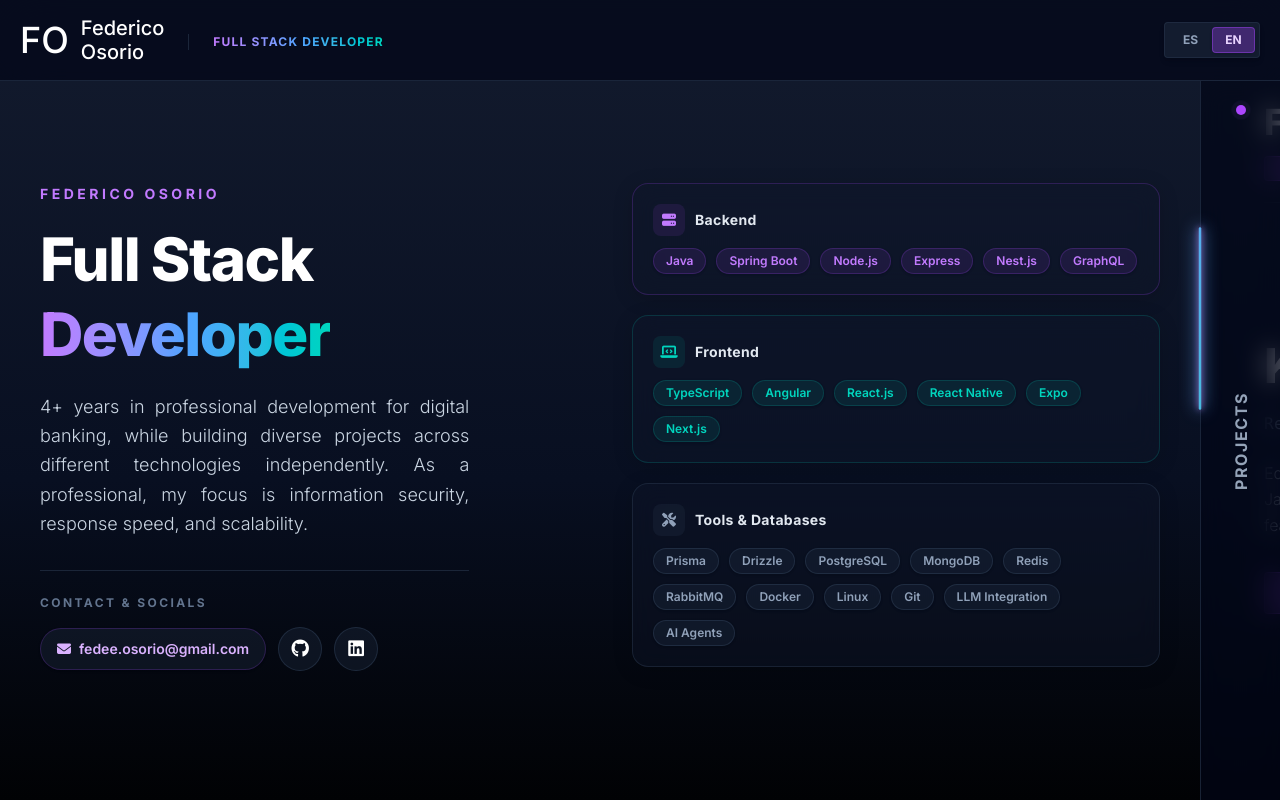
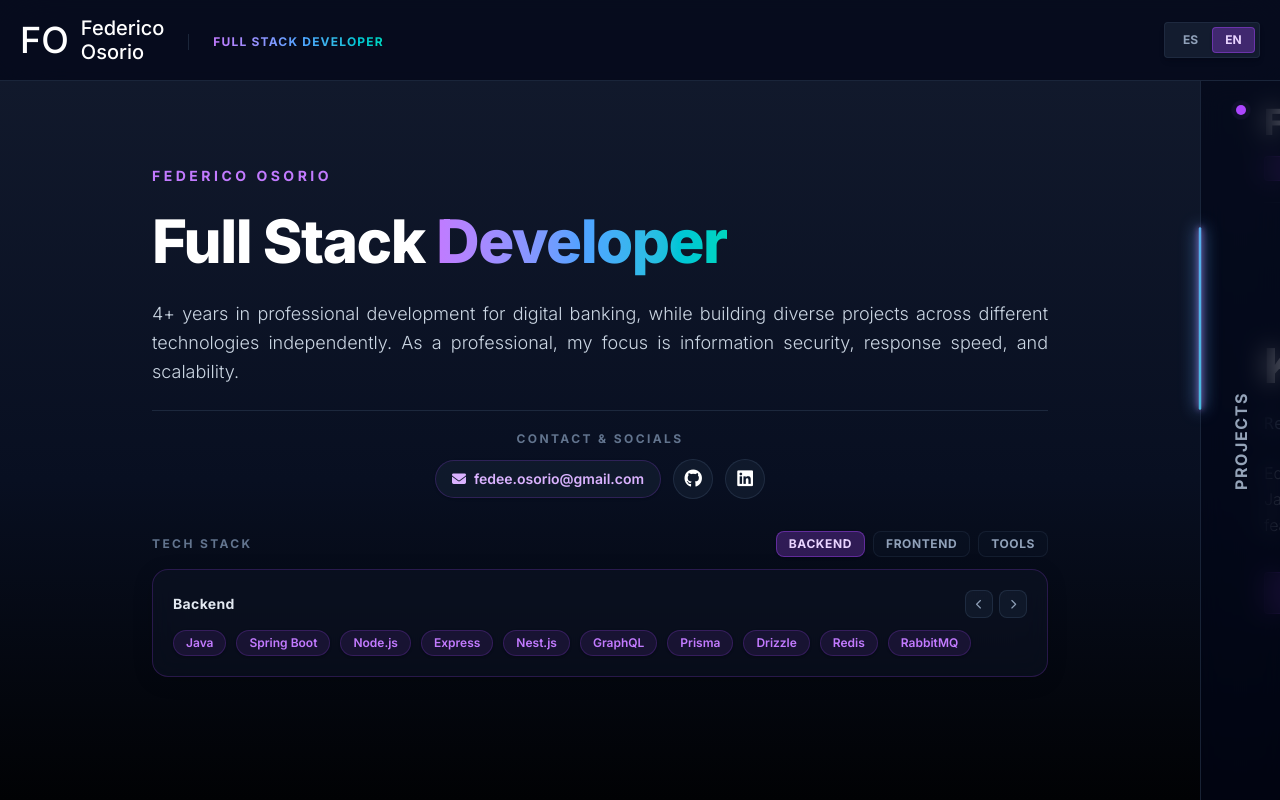
Before and after one commit to FedeOsorio/portfolio, a Next.js app: page / in a window 1280 px wide. Built offline with nearby package versions, Linux system fonts and the light colour scheme.

Commit message:
Modificacione en pantalla de inicio

```diff
--- a/src/components/main.tsx
+++ b/src/components/main.tsx
@@ -1,6 +1,6 @@
 "use client";
-import React from "react";
-import { motion, Variants } from "framer-motion";
+import React, { useState } from "react";
+import { motion, AnimatePresence } from "framer-motion";
 import { useLanguage } from "@/context/LanguageContext";
 
 const backendSkills = [
@@ -10,6 +10,10 @@ const backendSkills = [
   { name: "Express", type: "purple" },
   { name: "Nest.js", type: "purple" },
   { name: "GraphQL", type: "purple" },
+  { name: "Prisma", type: "purple" },
+  { name: "Drizzle", type: "purple" },
+  { name: "Redis", type: "purple" },
+  { name: "RabbitMQ", type: "purple" },
 ];
 
 const frontendSkills = [
@@ -22,15 +26,12 @@ const frontendSkills = [
 ];
 
 const toolsSkills = [
-  { name: "Prisma", type: "neutral" },
-  { name: "Drizzle", type: "neutral" },
   { name: "PostgreSQL", type: "neutral" },
   { name: "MongoDB", type: "neutral" },
-  { name: "Redis", type: "neutral" },
-  { name: "RabbitMQ", type: "neutral" },
   { name: "Docker", type: "neutral" },
   { name: "Linux", type: "neutral" },
   { name: "Git", type: "neutral" },
+  { name: "CI/CD", type: "neutral" },
   { name: "LLM Integration", type: "neutral" },
   { name: "AI Agents", type: "neutral" },
 ];
@@ -42,6 +43,37 @@ interface MainProps {
 
 const Main: React.FC<MainProps> = ({ setActivePanel, isMobile = false }) => {
   const { t, language } = useLanguage();
+  const [techIndex, setTechIndex] = useState(0);
+
+  const techCategories = [
+    {
+      id: "backend",
+      label: "Backend",
+      icon: "fa-server",
+      skills: backendSkills,
+      borderColor: "border-purple-500/20 hover:border-purple-500/40",
+      badgeBg: "bg-purple-500/10 text-purple-400",
+      activeTabBg: "bg-purple-500/25 border-purple-500/40 text-purple-200 shadow-sm",
+    },
+    {
+      id: "frontend",
+      label: "Frontend",
+      icon: "fa-laptop-code",
+      skills: frontendSkills,
+      borderColor: "border-teal-500/20 hover:border-teal-500/40",
+      badgeBg: "bg-teal-500/10 text-teal-400",
+      activeTabBg: "bg-teal-500/25 border-teal-500/40 text-teal-200 shadow-sm",
+    },
+    {
+      id: "tools",
+      label: language === "es" ? "Herramientas y Base de Datos" : "Tools & Databases",
+      icon: "fa-screwdriver-wrench",
+      skills: toolsSkills,
+      borderColor: "border-slate-700/40 hover:border-slate-500/40",
+      badgeBg: "bg-slate-800/40 text-slate-400",
+      activeTabBg: "bg-slate-800/60 border-slate-600/50 text-slate-200 shadow-sm",
+    },
+  ];
 
   const getPillClass = (type: string) => {
     switch (type) {
@@ -54,54 +86,32 @@ const Main: React.FC<MainProps> = ({ setActivePanel, isMobile = false }) => {
     }
   };
 
-  const renderSkillsRow = (skills: any[], delayOffset: number) => (
+  const renderSkillsRow = (skills: any[]) => (
     <div className="flex flex-wrap justify-start gap-2 md:gap-2.5 w-full">
-      {skills.map((skill, index) => (
-        <motion.span
+      {skills.map((skill) => (
+        <span
           key={skill.name}
-          initial={{ opacity: 0, scale: 0.8 }}
-          animate={{ opacity: 1, scale: 1 }}
-          whileHover={{ scale: 1.05, y: -2 }}
-          transition={{
-            duration: 0.4,
-            delay: delayOffset + (index * 0.03),
-            scale: { type: "spring", stiffness: 300, damping: 10 }
-          }}
-          className={`flex items-center justify-center text-center font-semibold border shadow-sm cursor-default transition-colors ${getPillClass(skill.type)}
-            px-3 py-1 text-[10px] md:text-xs rounded-full`}
+          className={`flex items-center justify-center text-center font-semibold border shadow-sm cursor-default transition-colors ${getPillClass(skill.type)} px-3 py-1 text-[10px] md:text-xs rounded-full`}
         >
           {skill.name}
-        </motion.span>
+        </span>
       ))}
     </div>
   );
 
-  const cardVariants: Variants = {
-    hidden: { opacity: 0 },
-    visible: (index: number) => ({
-      opacity: 1,
-      transition: {
-        delay: 0.2 + index * 0.12,
-        duration: 0.6,
-        ease: "easeOut" as const
-      }
-    })
-  };
+  return (
+    <div className={`w-full flex-1 flex flex-col relative my-auto
+      ${isMobile ? "justify-start pt-6" : "justify-center py-4 md:py-6"}
+    `}>
+      <div className="container mx-auto px-4 md:px-8 lg:px-10 relative z-10 flex-grow flex flex-col justify-center">
+        <div className="w-full max-w-4xl mx-auto flex flex-col gap-6 lg:gap-8">
 
-  return (
-    <div className={`w-full flex-1 flex flex-col relative
-      ${isMobile ? "justify-start pt-6" : "justify-center pt-8 md:pt-12 pb-16 md:pb-20"}
-    `}>
-      <div className={`container mx-auto px-4 md:px-8 lg:px-10 relative z-10 flex-grow flex ${isMobile ? "items-start pt-2" : "items-center"}`}>
-        <div className="w-full max-w-7xl mx-auto">
-          <div className="grid grid-cols-1 lg:grid-cols-12 gap-8 lg:gap-12 xl:gap-16 items-center">
-
-            {/* Left Column: Intro and Contact */}
-            <div className="lg:col-span-5 flex flex-col justify-center text-left">
+          {/* Top Section: Intro and Contact */}
+          <div className="w-full flex flex-col text-left">
             <motion.div
-                initial={{ opacity: 0, x: -30 }}
-                animate={{ opacity: 1, x: 0 }}
-                transition={{ duration: 0.8, ease: "easeOut" }}
+              initial={{ opacity: 0 }}
+              animate={{ opacity: 1 }}
+              transition={{ duration: 0.4, ease: "easeOut" }}
             >
               <div className="flex items-center justify-between gap-3 mb-3 w-full">
                 <p className="text-purple-400 font-bold tracking-[0.25em] uppercase text-xs md:text-sm leading-none m-0 flex items-center h-8">
@@ -127,19 +137,19 @@ const Main: React.FC<MainProps> = ({ setActivePanel, isMobile = false }) => {
                 </span>
               </h1>
 
-                <p className="text-base md:text-lg text-slate-300 leading-relaxed mb-8 font-light max-w-lg text-justify">
+              <p className="text-base md:text-lg text-slate-300 leading-relaxed mb-6 font-light text-justify">
                 {t("main.specialization")}
               </p>
 
-                {/* Contact Section */}
-                <div className="space-y-4 border-t border-slate-700/50 pt-6">
+              {/* Contact Section - Centered */}
+              <div className="space-y-3 border-t border-slate-700/50 pt-5 flex flex-col items-center text-center">
                 <h3 className="text-xs font-bold uppercase tracking-[0.2em] text-slate-500">
                   {t("main.contactTitle")}
                 </h3>
-                  <div className="flex flex-wrap items-center gap-3">
+                <div className="flex flex-wrap items-center justify-center gap-3">
                   <a
                     href="mailto:fedee.osorio@gmail.com"
-                      className="flex items-center gap-2 px-4 py-2.5 bg-slate-800/40 hover:bg-slate-700/60 text-purple-300 hover:text-purple-200 rounded-full transition-all border border-purple-500/20 hover:border-purple-500/40 text-xs md:text-sm font-semibold shadow-sm hover:shadow-[0_0_15px_rgba(168,85,247,0.15)]"
+                    className="flex items-center gap-2 px-4 py-2 bg-slate-800/40 hover:bg-slate-700/60 text-purple-300 hover:text-purple-200 rounded-full transition-all border border-purple-500/20 hover:border-purple-500/40 text-xs md:text-sm font-semibold shadow-sm hover:shadow-[0_0_15px_rgba(168,85,247,0.15)]"
                   >
                     <i className="fa-solid fa-envelope text-sm" />
                     <span>fedee.osorio@gmail.com</span>
@@ -148,7 +158,7 @@ const Main: React.FC<MainProps> = ({ setActivePanel, isMobile = false }) => {
                     href="https://github.com/FedeOsorio"
                     target="_blank"
                     rel="noopener noreferrer"
-                      className="flex items-center justify-center w-11 h-11 bg-slate-800/40 hover:bg-slate-700/60 text-white rounded-full transition-all border border-slate-700/50 hover:border-slate-400/50 hover:shadow-sm"
+                    className="flex items-center justify-center w-10 h-10 bg-slate-800/40 hover:bg-slate-700/60 text-white rounded-full transition-all border border-slate-700/50 hover:border-slate-400/50 hover:shadow-sm"
                   >
                     <i className="fa-brands fa-github text-lg" />
                   </a>
@@ -156,7 +166,7 @@ const Main: React.FC<MainProps> = ({ setActivePanel, isMobile = false }) => {
                     href="https://www.linkedin.com/in/fedeosorio/"
                     target="_blank"
                     rel="noopener noreferrer"
-                      className="flex items-center justify-center w-11 h-11 bg-slate-800/40 hover:bg-slate-700/60 text-white rounded-full transition-all border border-slate-700/50 hover:border-teal-500/50 hover:shadow-sm"
+                    className="flex items-center justify-center w-10 h-10 bg-slate-800/40 hover:bg-slate-700/60 text-white rounded-full transition-all border border-slate-700/50 hover:border-teal-500/50 hover:shadow-sm"
                   >
                     <i className="fa-brands fa-linkedin text-lg" />
                   </a>
@@ -165,75 +175,75 @@ const Main: React.FC<MainProps> = ({ setActivePanel, isMobile = false }) => {
             </motion.div>
           </div>
 
-            {/* Right Column: Skills Cards */}
-            <div className="lg:col-span-6 lg:col-start-7 flex flex-col justify-center w-full">
-              <div className="flex flex-col items-start gap-4 md:gap-5 w-full">
+          {/* Bottom Section: Reserved Outer Area with Flexible 1/2 Row Card */}
+          <div className="w-full flex flex-col gap-3 min-h-[180px] md:min-h-[190px] flex-none justify-start">
+            <div className="flex items-center justify-between gap-3 flex-none">
+              <h3 className="text-xs font-bold uppercase tracking-[0.2em] text-slate-500">
+                {t("main.techStack")}
+              </h3>
 
-                {/* Backend Card */}
+              {/* Category Pills / Navigation Tabs */}
+              <div className="flex items-center gap-1.5 md:gap-2">
+                {techCategories.map((cat, idx) => (
+                  <button
+                    key={cat.id}
+                    onClick={() => setTechIndex(idx)}
+                    className={`px-3 py-1 rounded-lg text-[10px] md:text-xs font-bold uppercase tracking-wider transition-all border cursor-pointer ${
+                      techIndex === idx
+                        ? cat.activeTabBg
+                        : "bg-slate-900/30 text-slate-400 border-slate-800/60 hover:text-slate-200 hover:border-slate-700"
+                    }`}
+                  >
+                    {cat.id === "tools" ? (language === "es" ? "Herramientas" : "Tools") : cat.label}
+                  </button>
+                ))}
+              </div>
+            </div>
+
+            {/* Reserved Outer Space */}
+            <div className="relative w-full min-h-[135px] md:min-h-[145px] flex flex-col justify-start">
+              <AnimatePresence mode="wait">
                 <motion.div
-                  custom={0}
-                  initial="hidden"
-                  animate="visible"
-                  variants={cardVariants}
-                  className="p-5 rounded-2xl bg-slate-900/40 backdrop-blur-md border border-purple-500/20 hover:border-purple-500/40 transition-all shadow-[0_4px_20px_rgba(0,0,0,0.15)] flex flex-col gap-3 group w-full max-w-[560px]"
+                  key={techCategories[techIndex].id}
+                  initial={{ opacity: 0 }}
+                  animate={{ opacity: 1 }}
+                  exit={{ opacity: 0 }}
+                  transition={{ duration: 0.2, ease: "linear" }}
+                  className={`p-4 md:p-5 rounded-2xl bg-slate-900/40 backdrop-blur-md border ${techCategories[techIndex].borderColor} transition-colors shadow-[0_4px_20px_rgba(0,0,0,0.15)] flex flex-col gap-3 group w-full h-auto`}
                 >
-                  <div className="flex items-center gap-2.5">
-                    <div className="flex items-center justify-center w-8 h-8 rounded-lg bg-purple-500/10 text-purple-400 group-hover:scale-110 transition-transform">
-                      <i className="fa-solid fa-server text-sm" />
+                  <div className="flex items-center justify-between flex-none">
+                    <span className="font-bold text-sm text-slate-200 tracking-wide">
+                      {techCategories[techIndex].label}
+                    </span>
+
+                    {/* Navigation Arrow buttons */}
+                    <div className="flex items-center gap-1.5">
+                      <button
+                        onClick={() => setTechIndex((prev) => (prev === 0 ? techCategories.length - 1 : prev - 1))}
+                        className="w-7 h-7 rounded-lg bg-slate-800/40 hover:bg-slate-700/60 text-slate-400 hover:text-white flex items-center justify-center transition-all border border-slate-700/50 cursor-pointer"
+                        aria-label="Previous category"
+                      >
+                        <i className="fa-solid fa-chevron-left text-[10px]" />
+                      </button>
+                      <button
+                        onClick={() => setTechIndex((prev) => (prev === techCategories.length - 1 ? 0 : prev + 1))}
+                        className="w-7 h-7 rounded-lg bg-slate-800/40 hover:bg-slate-700/60 text-slate-400 hover:text-white flex items-center justify-center transition-all border border-slate-700/50 cursor-pointer"
+                        aria-label="Next category"
+                      >
+                        <i className="fa-solid fa-chevron-right text-[10px]" />
+                      </button>
                     </div>
-                    <span className="font-bold text-sm text-slate-200 tracking-wide">
-                      Backend
-                    </span>
                   </div>
-                  {renderSkillsRow(backendSkills, 0.3)}
+
+                  {renderSkillsRow(techCategories[techIndex].skills)}
                 </motion.div>
-
-                {/* Frontend Card */}
-                <motion.div
-                  custom={1}
-                  initial="hidden"
-                  animate="visible"
-                  variants={cardVariants}
-                  className="p-5 rounded-2xl bg-slate-900/40 backdrop-blur-md border border-teal-500/20 hover:border-teal-500/40 transition-all shadow-[0_4px_20px_rgba(0,0,0,0.15)] flex flex-col gap-3 group w-full max-w-[560px]"
-                >
-                  <div className="flex items-center gap-2.5">
-                    <div className="flex items-center justify-center w-8 h-8 rounded-lg bg-teal-500/10 text-teal-400 group-hover:scale-110 transition-transform">
-                      <i className="fa-solid fa-laptop-code text-sm" />
-                    </div>
-                    <span className="font-bold text-sm text-slate-200 tracking-wide">
-                      Frontend
-                    </span>
-                  </div>
-                  {renderSkillsRow(frontendSkills, 0.4)}
-                </motion.div>
-
-                {/* Tools & DBs Card */}
-                <motion.div
-                  custom={2}
-                  initial="hidden"
-                  animate="visible"
-                  variants={cardVariants}
-                  className="p-5 rounded-2xl bg-slate-900/40 backdrop-blur-md border border-slate-700/40 hover:border-slate-500/40 transition-all shadow-[0_4px_20px_rgba(0,0,0,0.15)] flex flex-col gap-3 group w-full max-w-[560px]"
-                >
-                  <div className="flex items-center gap-2.5">
-                    <div className="flex items-center justify-center w-8 h-8 rounded-lg bg-slate-800/40 text-slate-400 group-hover:scale-110 transition-transform">
-                      <i className="fa-solid fa-screwdriver-wrench text-sm" />
-                    </div>
-                    <span className="font-bold text-sm text-slate-200 tracking-wide">
-                      {language === "es" ? "Herramientas y Base de Datos" : "Tools & Databases"}
-                    </span>
-                  </div>
-                  {renderSkillsRow(toolsSkills, 0.5)}
-                </motion.div>
-
+              </AnimatePresence>
             </div>
           </div>
 
         </div>
       </div>
     </div>
-
-    </div>
   );
 };
 
```
Lines whose indentation alone changed are shown as unchanged.
